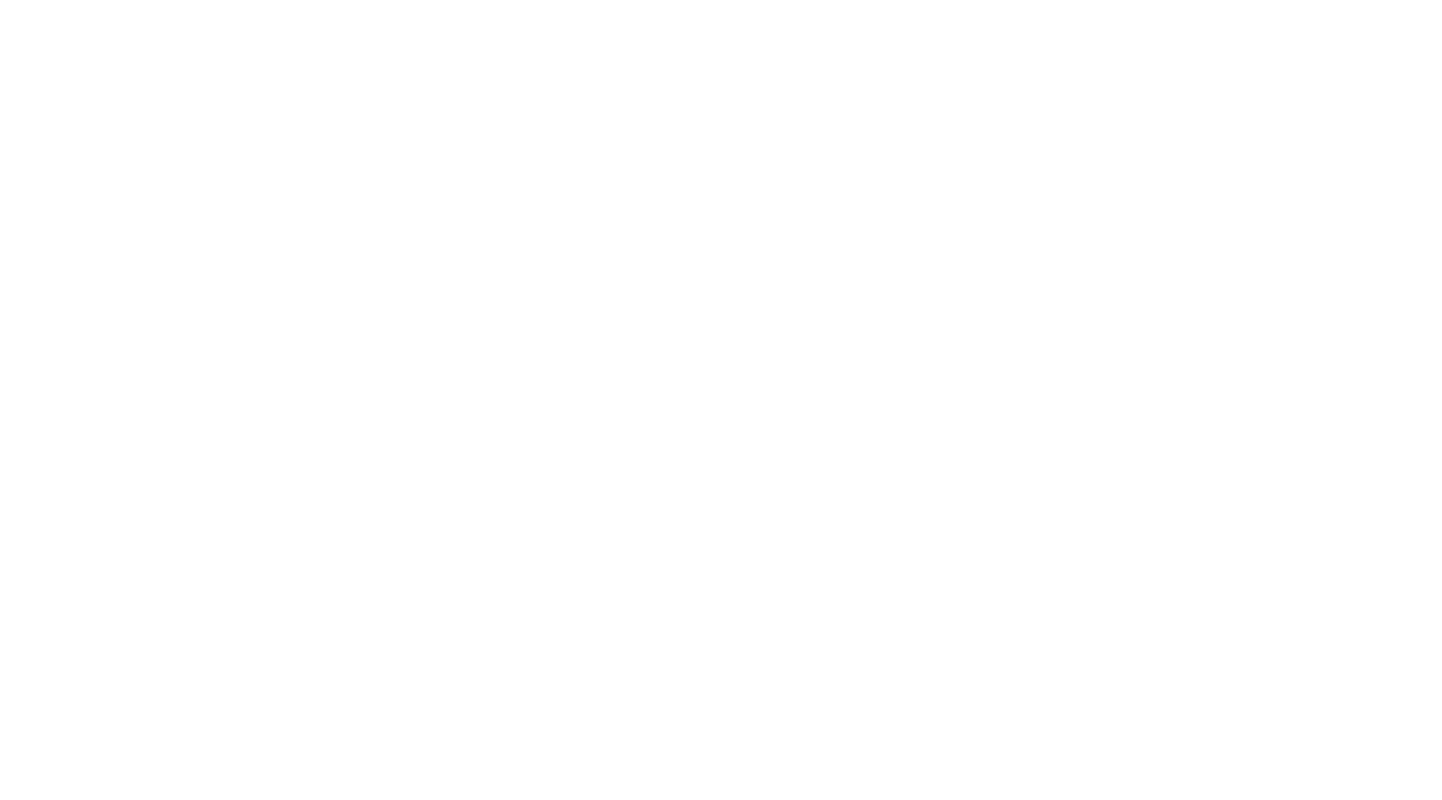
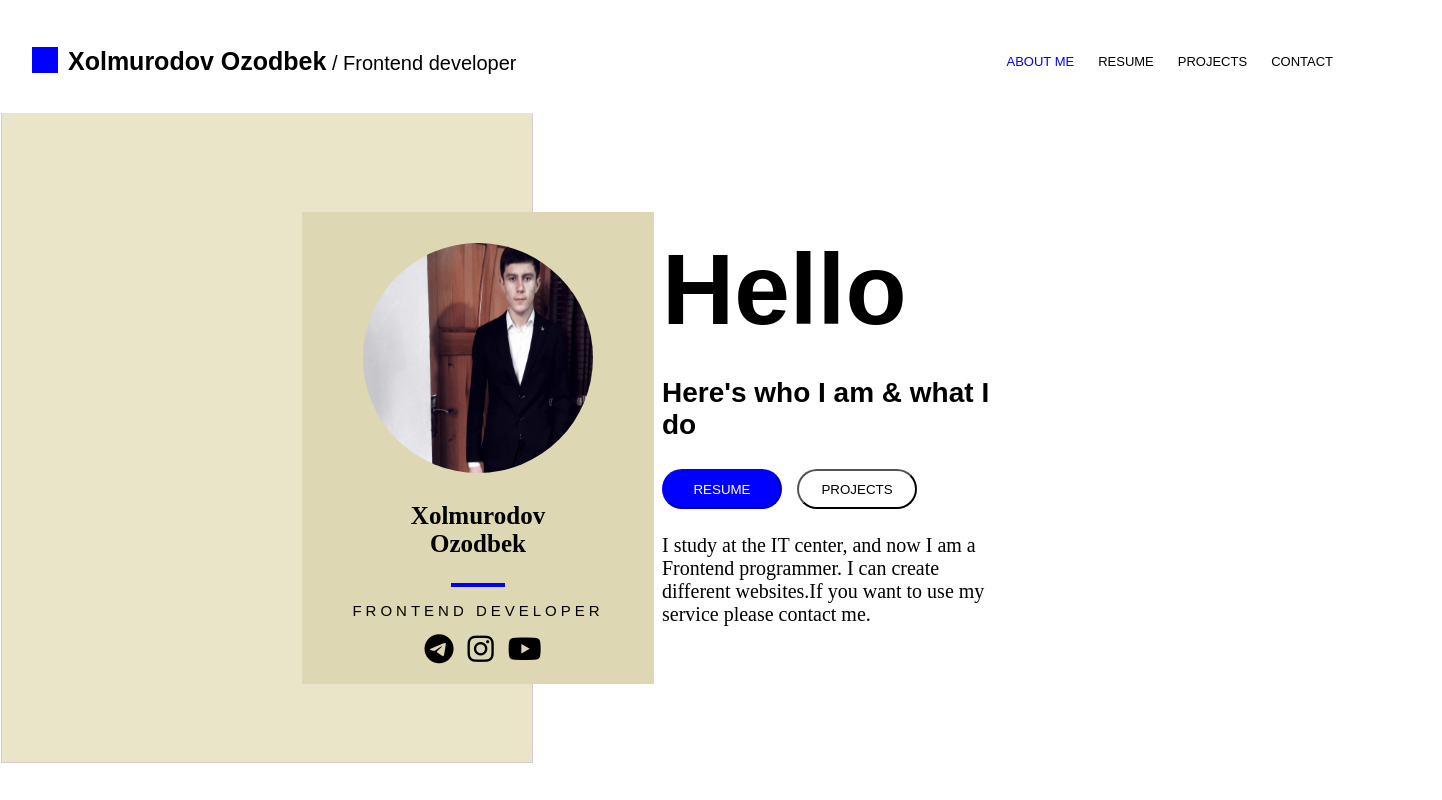
Before and after one commit to IlyosShaydullayev/Portifolio_Imtixon, a plain HTML site: page index.html in a window 1280 px wide. Shown: the whole page, 1442 px wide, since content can reach past the window. Drawn offline with Linux system fonts and the light colour scheme.

Commit message:
About was added

```diff
--- a/index.html
+++ b/index.html
@@ -6,8 +6,46 @@
     <meta name="viewport" content="width=device-width, initial-scale=1.0">
     <title>Document</title>
     <link rel="stylesheet" href="./style.css">
+    <script src="https://kit.fontawesome.com/91c06491ea.js" crossorigin="anonymous"></script>
 </head>
 <body>
+    <div class="wrapper">
 
+        <nav class="navbar">
+            <div class="rectangle"></div>
+            <p class="logo">Xolmurodov Ozodbek<span class="nav_job"> / Frontend developer</span></p>
+            <div class="items">
+                <a href="#" class="item" style="color: blue;">ABOUT ME</a>
+                <a href="#" class="item">RESUME</a>
+                <a href="#" class="item">PROJECTS</a>
+                <a href="#" class="item">CONTACT</a>
+            </div>
+        </nav>
+        <div class="nav_joy"></div>
+        <div class="about_back">
+            <div class="about">
+                <div class="about_content">
+                    <img src="./photo_2023-07-10_07-50-20.jpg" alt="" class="about_con_img">
+                    <p class="about_con_name">Xolmurodov<br> Ozodbek</p>
+                    <div class="about_con_chiziq"></div>
+                    <p class="about_con_job">FRONTEND DEVELOPER</p>
+                    <div class="social_icons">
+                        <i class="fa-brands fa-telegram"></i>
+                        <i class="fa-brands fa-instagram"></i>
+                        <i class="fa-brands fa-youtube"></i>
+                    </div>
+                </div>
+                <div class="about_content_text">
+                    <p class="about_hello">Hello</p>
+                    <p class="about_me">Here's who I am & what I do</p>
+                    <div style="display: flex; margin-top: 25px;">
+                        <a href=""><button class="about_button1">RESUME</button></a>
+                        <a href=""><button class="about_button2">PROJECTS</button></a>
+                    </div>
+                    <p class="about_texts">I study at the IT center, and now I am a Frontend programmer. I can create different websites.If you want to use my service please contact me.</p>
+                </div>
+            </div>
+        </div>
+    </div>
 </body>
 </html>
--- a/style.css
+++ b/style.css
@@ -0,0 +1,158 @@
+body{
+    margin: 0px;
+    box-sizing: border-box;
+}
+.wrapper{
+    width: 1440px;
+    border: 1px solid white;
+    background-color: white;
+}
+.nav_joy{
+    width: 1440px;
+    height: 110px;
+    border: none;
+}
+.navbar{
+    width: 1440px;
+    height: 110px;
+    border: 1px solid white;
+    display: flex;
+    position: fixed;
+    z-index: 10;
+    background-color: white;
+    margin-top: 0px;
+}
+.rectangle{
+    width: 24px;
+    height: 24px;
+    border: 1px solid blue;
+    background-color: blue;
+    margin-left: 30px;
+    margin-top: 45px;
+}
+.logo{
+
+    font-size: 25px;
+    margin-top: 45px;
+    margin-left: 10px;
+    font-weight: 700;
+    font-family: sans-serif;
+    display: block;
+}
+.nav_job{
+    font-weight: 500;
+    font-family: sans-serif;
+    font-size: 20px;
+
+}
+.items{
+    margin-left: 470px;
+    margin-top: 50px;
+}
+.item{
+    margin-left: 20px;
+    text-decoration: none;
+    font-size: 13px;
+    font-family: sans-serif;
+    font-weight: 400;
+    color: black;
+}
+.item:hover{
+    color: blue;
+}
+.about_back{
+    width: 530px;
+    height: 650px;
+    border: 1px solid rgb(215,204,206);
+    background-color: rgb(234, 229, 200);
+    position: relative;
+}
+.about{
+    display: flex;
+}
+.about_content{
+text-align: center;
+position: absolute;
+left: 300px;
+top: 100px;
+width: 350px;
+height: 470px;
+border: 1px solid rgb(221, 215, 179);
+background-color: rgb(221, 215, 179);
+
+}
+.about_con_img{
+    margin-top: 30px;
+    width: 230px;
+    height: 230px;
+    border-radius: 100%;
+}
+.about_con_name{
+    font-size: 25px;
+    font-weight: 700;
+}
+.about_con_chiziq{
+    width: 50px;
+    height: 0px;
+    border: 2px solid blue;
+    margin: 0 auto;
+}
+.about_con_job{
+    font-size: 15px;
+    letter-spacing: 4px;
+    font-family: sans-serif;
+}
+.social_icons > i{
+    font-size: 30px ;
+    margin-left: 10px;
+}
+.fa-telegram:hover{
+    color: blue;
+}
+.fa-instagram:hover{
+    color: rgb(234, 136, 152)    ;
+
+}
+.fa-youtube:hover{
+    color: red;
+}
+.about_content_text{
+    width: 350px;
+height: 460px;
+position: absolute;
+left: 660px;
+top: 100px;
+}
+.about_hello{
+    font-size: 100px;
+    font-weight: 700;
+    font-family: sans-serif;
+    margin-top: 20px;
+    margin-bottom: 0px;
+}
+.about_me{
+    font-size: 28px;
+    font-family: sans-serif;
+    font-weight: 600;
+    margin-top: 30px;
+}
+.about_button1{
+   width: 120px;
+   height: 40px;
+    border-radius: 30px;
+    background-color: blue;
+    border-color: blue;
+    color: white;
+}
+.about_button2{
+    width: 120px;
+    height: 40px;
+    margin-left: 15px;
+     border-radius: 30px;
+     background-color: white;
+     color: black;
+ }
+ .about_texts{
+    margin-top: 25px;
+    font-size: 20px;
+ }
```
Also changed, not shown: photo_2023-07-10_07-50-20.jpg (added).
